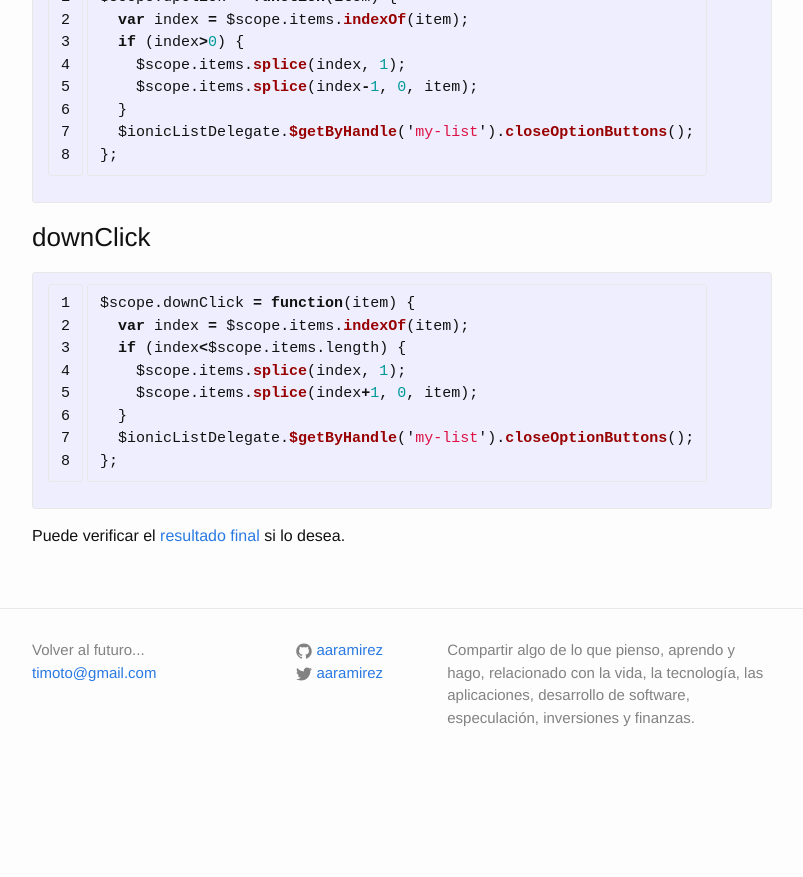
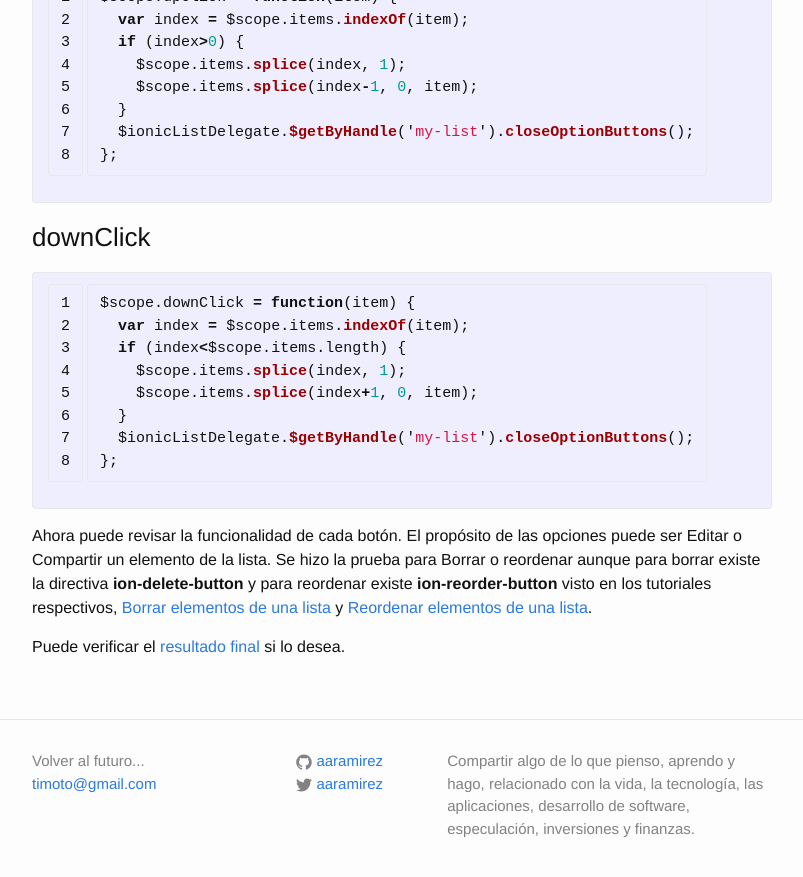
Before and after one commit to aaramirez/aaramirez.github.io, a Jekyll site: the page built from _posts/desarrollos/ionic/2015-10-23-botones-opcion.markdown, in a window 1280 px wide and 900 px high, scrolled down 2664 px. Shown: the top 877 px of the window, without its empty margins (238-1041 px from the left). Built offline with Jekyll 4.4.1, drawn with Linux system fonts in a browser that asks for light colours; before the commit the page ends 3453 px from its top, so only the background shows below that.

Commit message:
Opciones en una lista

```diff
--- a/_posts/desarrollos/ionic/2015-10-23-botones-opcion.markdown
+++ b/_posts/desarrollos/ionic/2015-10-23-botones-opcion.markdown
@@ -126,6 +126,8 @@ $scope.downClick = function(item) {
 };
 {% endhighlight %}
 
+Ahora puede revisar la funcionalidad de cada botón. El propósito de las opciones puede ser Editar o Compartir un elemento de la lista. Se hizo la prueba para Borrar o reordenar aunque para borrar existe la directiva __ion-delete-button__ y para reordenar existe __ion-reorder-button__ visto en los tutoriales respectivos, [Borrar elementos de una lista][7] y [Reordenar elementos de una lista][8].
+
 Puede verificar el [resultado final][2] si lo desea.
 
 [1]: http://play.ionic.io/app/ba2ef3020ef6 "Inicio del tutorial"
@@ -134,3 +136,5 @@ Puede verificar el [resultado final][2] si lo desea.
 [4]: http://ionicframework.com/docs/api/directive/ionOptionButton/ "ion-option-button"
 [5]: http://ionicframework.com/docs/api/service/$ionicListDelegate/ "$ionicListDelegate"
 [6]: http://ionicframework.com/docs/api/directive/ionItem/ "ion-item"
+[7]: http://aaramirez.github.io/ionic/angularjs/cordova/tutorial/2015/10/21/delete-item-list.html "ion-delete-button"
+[8]: http://aaramirez.github.io/ionic/angularjs/cordova/tutorial/2015/10/21/reordenar-elementos.html "ion-reorder-button"
```
